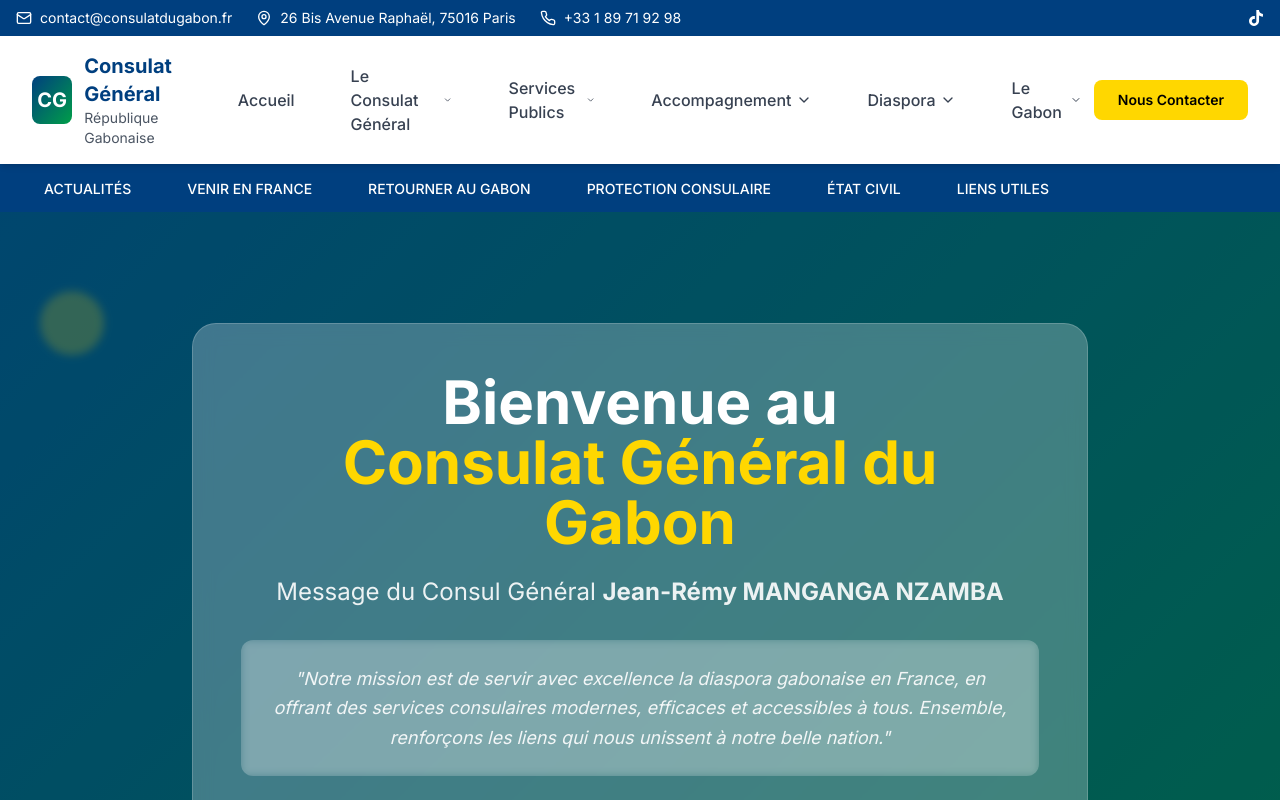
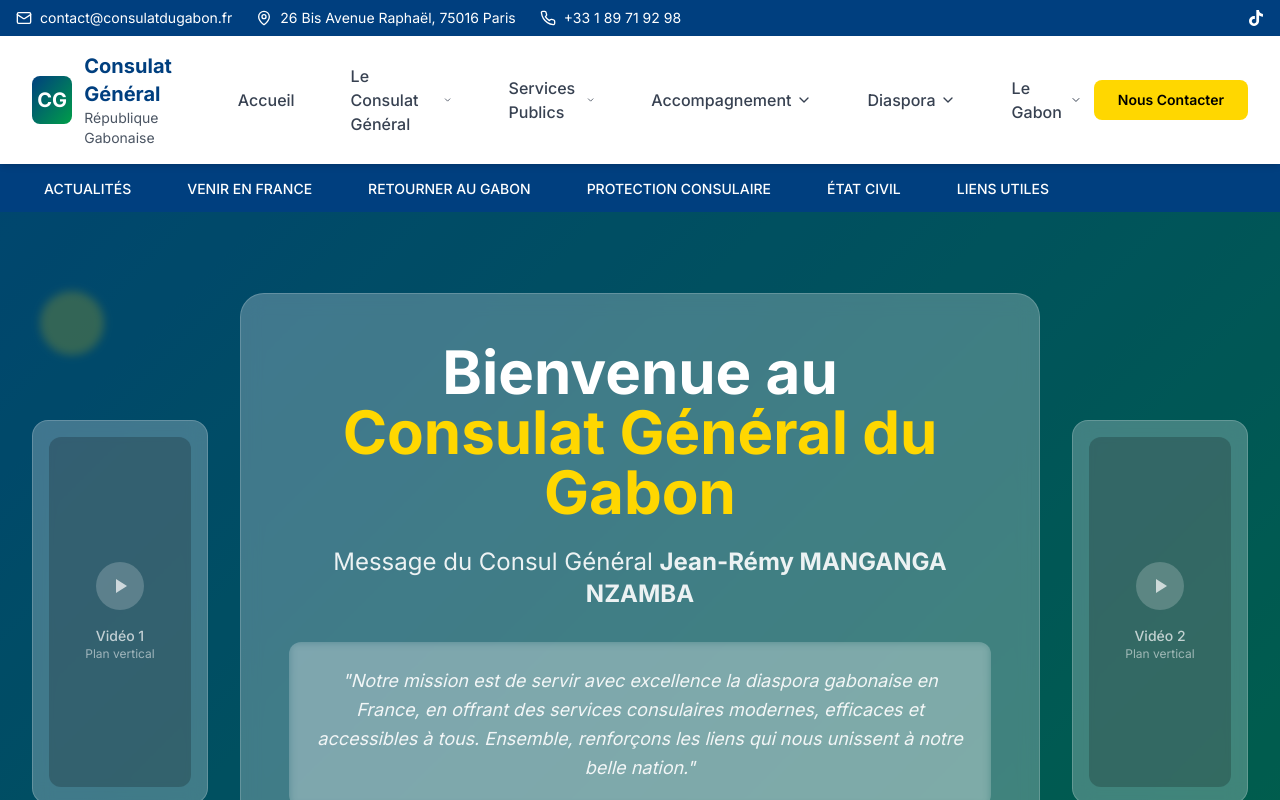
Before and after one commit to iAsted82/cggf, a Next.js app: page / in a window 1280 px wide. Shown: the top 800 px of the page. Built offline with nearby package versions, Linux system fonts and the light colour scheme.

Commit message:
Ajouter des blocs vidéo à la section hero

```diff
--- a/components/home/HeroSection.tsx
+++ b/components/home/HeroSection.tsx
@@ -15,12 +15,39 @@ export function HeroSection() {
         <div className="absolute inset-0 bg-black/30"></div>
       </div>
 
-      {/* Content */}
-      <div className="relative z-10 max-w-7xl mx-auto px-4 sm:px-6 lg:px-8 text-center">
+      {/* Main Content Container */}
+      <div className="relative z-10 max-w-7xl mx-auto px-4 sm:px-6 lg:px-8 grid grid-cols-1 lg:grid-cols-12 gap-8 items-center min-h-screen">
+
+        {/* Left Video Block */}
+        <motion.div
+          initial={{ opacity: 0, x: -50 }}
+          animate={{ opacity: 1, x: 0 }}
+          transition={{ duration: 0.8, delay: 0.3 }}
+          className="hidden lg:block lg:col-span-2"
+        >
+          <div className="glassmorphism rounded-2xl p-4 h-96">
+            <div className="bg-black/20 rounded-xl h-full flex items-center justify-center">
+              <div className="text-center text-white/70">
+                <div className="w-12 h-12 mx-auto mb-4 bg-white/20 rounded-full flex items-center justify-center">
+                  <svg className="w-6 h-6" fill="currentColor" viewBox="0 0 24 24">
+                    <path d="M8 5v14l11-7z"/>
+                  </svg>
+                </div>
+                <p className="text-sm font-medium">Vidéo 1</p>
+                <p className="text-xs opacity-75">Plan vertical</p>
+              </div>
+            </div>
+          </div>
+        </motion.div>
+
+        {/* Central Content */}
         <motion.div
           initial={{ opacity: 0, y: 30 }}
           animate={{ opacity: 1, y: 0 }}
           transition={{ duration: 0.8 }}
+          className="lg:col-span-8 text-center"
+        >
+        <motion.div
           className="glassmorphism rounded-3xl p-8 md:p-12 max-w-4xl mx-auto"
         >
           <motion.h1
@@ -82,6 +109,30 @@ export function HeroSection() {
             </Link>
           </motion.div>
         </motion.div>
+        </motion.div>
+
+        {/* Right Video Block */}
+        <motion.div
+          initial={{ opacity: 0, x: 50 }}
+          animate={{ opacity: 1, x: 0 }}
+          transition={{ duration: 0.8, delay: 0.3 }}
+          className="hidden lg:block lg:col-span-2"
+        >
+          <div className="glassmorphism rounded-2xl p-4 h-96">
+            <div className="bg-black/20 rounded-xl h-full flex items-center justify-center">
+              <div className="text-center text-white/70">
+                <div className="w-12 h-12 mx-auto mb-4 bg-white/20 rounded-full flex items-center justify-center">
+                  <svg className="w-6 h-6" fill="currentColor" viewBox="0 0 24 24">
+                    <path d="M8 5v14l11-7z"/>
+                  </svg>
+                </div>
+                <p className="text-sm font-medium">Vidéo 2</p>
+                <p className="text-xs opacity-75">Plan vertical</p>
+              </div>
+            </div>
+          </div>
+        </motion.div>
+
       </div>
 
       {/* Floating Elements */}
```
